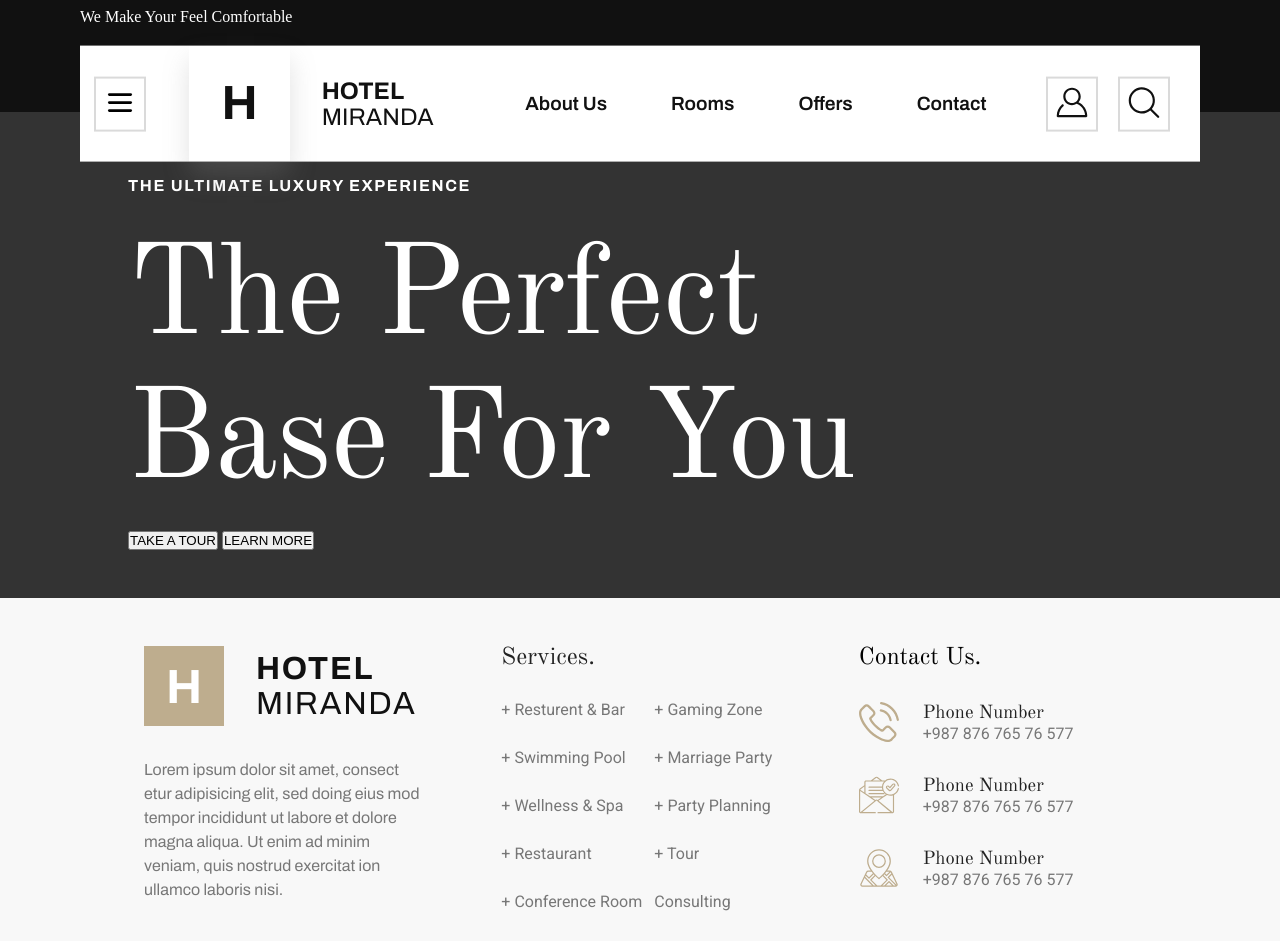
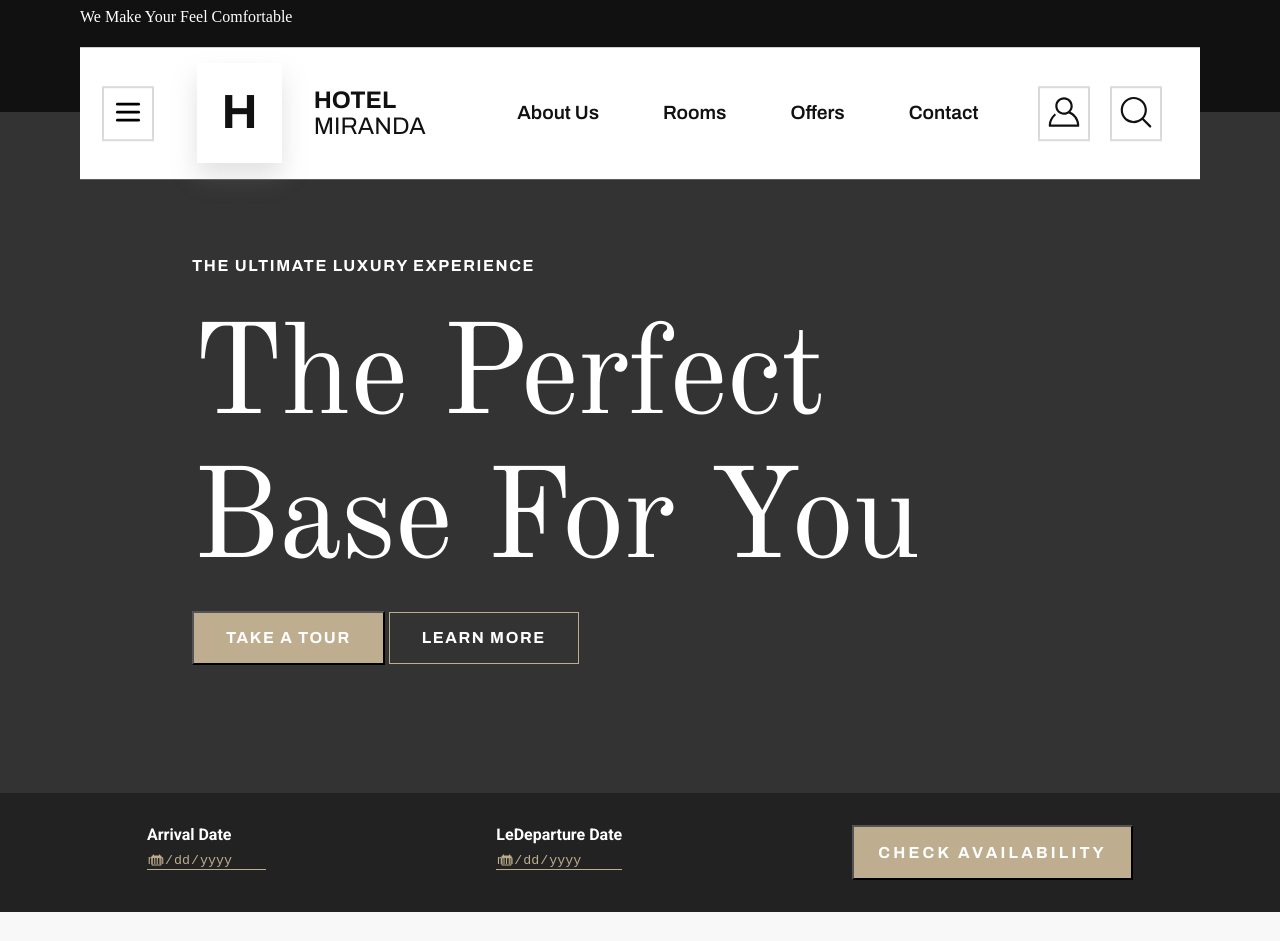
Before and after one commit to afisman/Hotel-Miranda, a plain HTML site: page index.html in a window 1280 px wide. Shown: the top 941 px of the page. Drawn offline with nearby package versions, Linux system fonts and the light colour scheme.

Commit message:
feat: create availability

```diff
--- a/index.html
+++ b/index.html
@@ -50,9 +50,24 @@
             <p>THE ULTIMATE LUXURY EXPERIENCE</p>
             <h2>The Perfect</br> Base For You</h2>
             <div class="bannerSection__buttons">
-                <button>TAKE A TOUR</button>
-                <button>LEARN MORE</button>
+                <button class="bannerSection__buttons--tour">TAKE A TOUR</button>
+                <button class="bannerSection__buttons--learn">LEARN MORE</button>
             </div>
+        </section>
+        <section class="calendarSection">
+            <form action="" class="calendarSection__form">
+                <div class="calendarSection__form__date">
+                    <label for="arrival">Arrival Date
+                        <input type="date" id="arrival" name="arrival" placeholder="24th march 2020">
+                    </label>
+                </div>
+                <div class="calendarSection__form__date">
+                    <label for="departure">LeDeparture Date
+                        <input type="date" id="departure" name="departure">
+                    </label>
+                </div>
+                <input type="submit" class="calendarSection__form__button" name="" id="" value="CHECK AVAILABILITY">
+            </form>
         </section>
     </main>
     <footer class="footer">
--- a/src/banner/_banner.scss
+++ /dev/null
@@ -1,24 +0,0 @@
-.bannerSection {
-    background-color: #333;
-    padding: 3rem 8rem;
-
-    p {
-        color: #fff;
-        font-family: 'Archivo', sans-serif;
-        font-weight: 700;
-        font-size: 1rem;
-        line-height: 1.2rem;
-        letter-spacing: 0.1rem;
-        padding: 1rem 0;
-    }
-
-    h2 {
-        color: #fff;
-        font-family: 'Old Standard TT', sans-serif;
-        font-weight: 400;
-        font-size: 8rem;
-        line-height: 9rem;
-        letter-spacing: -0.1rem;
-        padding: 1rem 0;
-    }
-}
--- a/src/header/_header.scss
+++ b/src/header/_header.scss
@@ -20,6 +20,7 @@
     margin: 0 5rem;
     background-color: #fff;
     transform: translateY(10%);
+    padding: .5rem;
 
     &__burger {
 
@@ -51,7 +52,7 @@
             font-weight: 700;
             font-size: 3rem;
             line-height: 3.2rem;
-            padding: 2rem;
+            padding: 1.5rem;
             font-family: 'Archivo', sans-serif;
             box-shadow: 0px 14px 24px 0px #8B8B8B40;
         }
--- /dev/null
+++ b/src/home/_banner.scss
@@ -0,0 +1,56 @@
+.bannerSection {
+    background-color: #333;
+    padding: 8rem 12rem;
+
+    p {
+        color: #fff;
+        font-family: 'Archivo', sans-serif;
+        font-weight: 700;
+        font-size: 1rem;
+        line-height: 1.2rem;
+        letter-spacing: 0.1rem;
+        padding: 1rem 0;
+    }
+
+    h2 {
+        color: #fff;
+        font-family: 'Old Standard TT', sans-serif;
+        font-weight: 400;
+        font-size: 8rem;
+        line-height: 9rem;
+        letter-spacing: -0.1rem;
+        padding: 1rem 0;
+    }
+
+    &__buttons {
+
+        button {
+            padding: 1rem 2rem;
+            color: #fff;
+            cursor: pointer;
+            font-family: 'Archivo', sans-serif;
+            font-weight: 700;
+            font-size: 1rem;
+            line-height: 1.1rem;
+            letter-spacing: .1rem;
+        }
+
+        &--tour {
+            background-color: #BEAD8E;
+
+            &:hover {
+                background-color: transparent;
+                border: 1px solid #BEAD8E;
+            }
+        }
+
+        &--learn {
+            background-color: transparent;
+            border: 1px solid #BEAD8E;
+
+            &:hover {
+                background-color: #BEAD8E;
+            }
+        }
+    }
+}
--- /dev/null
+++ b/src/home/_calendar.scss
@@ -0,0 +1,56 @@
+.calendarSection {
+    width: 100%;
+    background-color: #222;
+    padding: 2rem;
+
+    &__form {
+        display: flex;
+        justify-content: space-around;
+
+        &__date {
+            display: flex;
+            flex-direction: column;
+
+            label {
+                color: #fff;
+                font-family: 'Roboto', sans-serif;
+                font-weight: 700;
+                font-size: 1rem;
+                line-height: 1.2rem;
+                border-bottom: .0625rem solid #BEAD8E;
+                display: flex;
+                flex-direction: column;
+            }
+
+            input {
+                background-color: transparent;
+                margin-top: .5rem;
+                border: none;
+                color: #BEAD8E;
+
+            }
+        }
+
+        &__button {
+            padding: 1rem 1.5rem;
+            background-color: #BEAD8E;
+            color: #fff;
+            font-family: 'Archivo', sans-serif;
+            font-weight: 700;
+            font-size: 1rem;
+            line-height: 1.2rem;
+            letter-spacing: .2rem;
+        }
+    }
+}
+
+input[type="date"]::-webkit-calendar-picker-indicator {
+    filter: brightness(0) saturate(100%) invert(78%) sepia(3%) saturate(2671%) hue-rotate(2deg) brightness(89%) contrast(91%);
+    position: relative;
+    right: 85%;
+}
+
+input[type="date"]::placeholder {
+    position: relative;
+    left: 35%;
+}
--- /dev/null
+++ b/src/utils/_mixins.scss
@@ -0,0 +1,5 @@
+@mixin desktop() {
+    @media screen and (min-width: 62.5rem) {
+        @content;
+    }
+}
--- a/styles.scss
+++ b/styles.scss
@@ -1,6 +1,8 @@
 @import url("https://fonts.googleapis.com/css2?family=Archivo:wght@200;300;400;500;600;700;800;900&display=swap");
 @import url("https://fonts.googleapis.com/css2?family=Roboto:wght@300;400;500;700;900&display=swap");
 @import url("https://fonts.googleapis.com/css2?family=Old+Standard+TT:wght@400;700&display=swap");
+
+@import './src/utils/mixins';
 
 html,
 * {
@@ -15,4 +17,5 @@ body {
 
 @import "./src/header/header";
 @import "./src/footer/footer";
-@import "./src/banner/banner";
+@import "./src/home/banner";
+@import "./src/home/calendar";
```
Also changed, not shown: css/styles.css, 1 other file.
